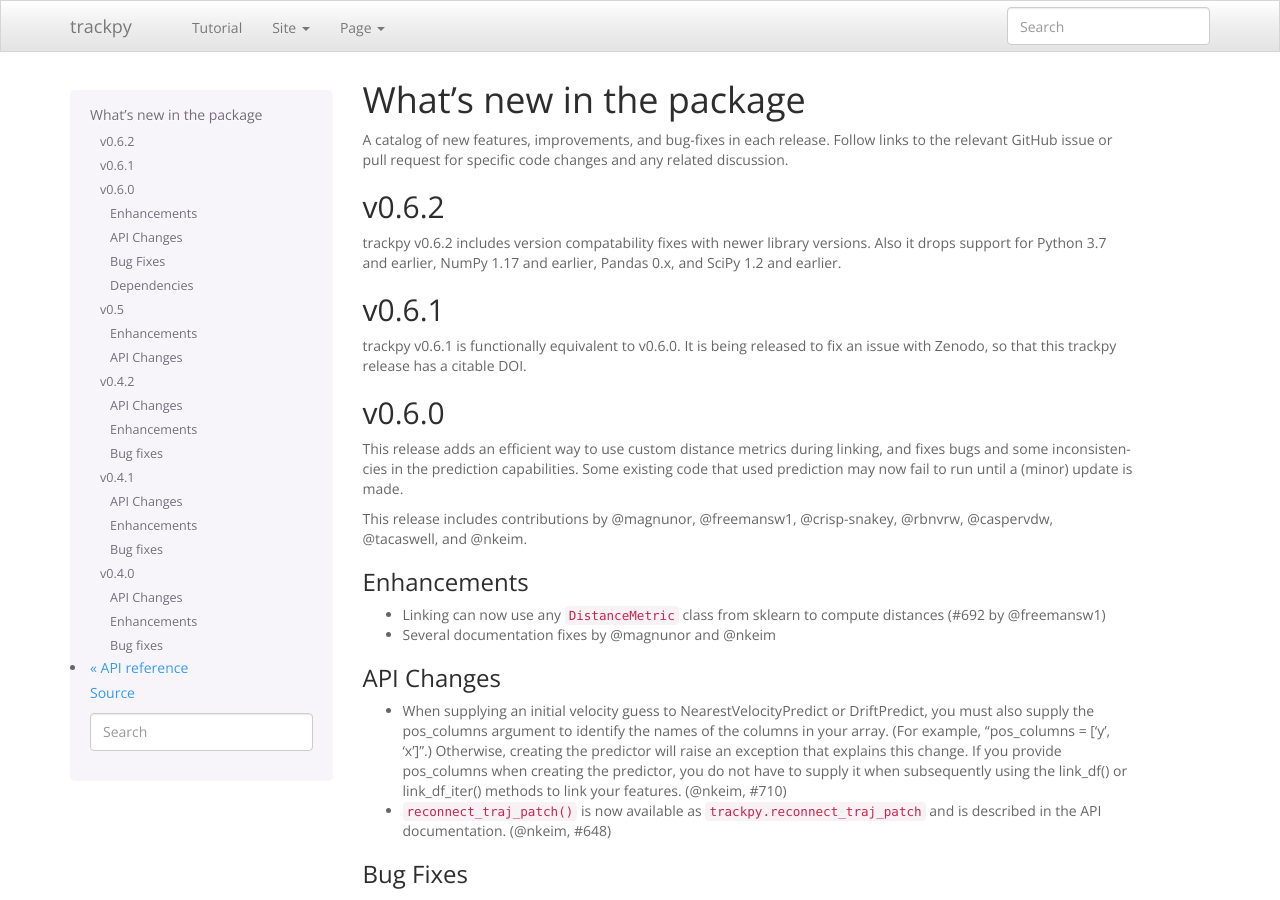
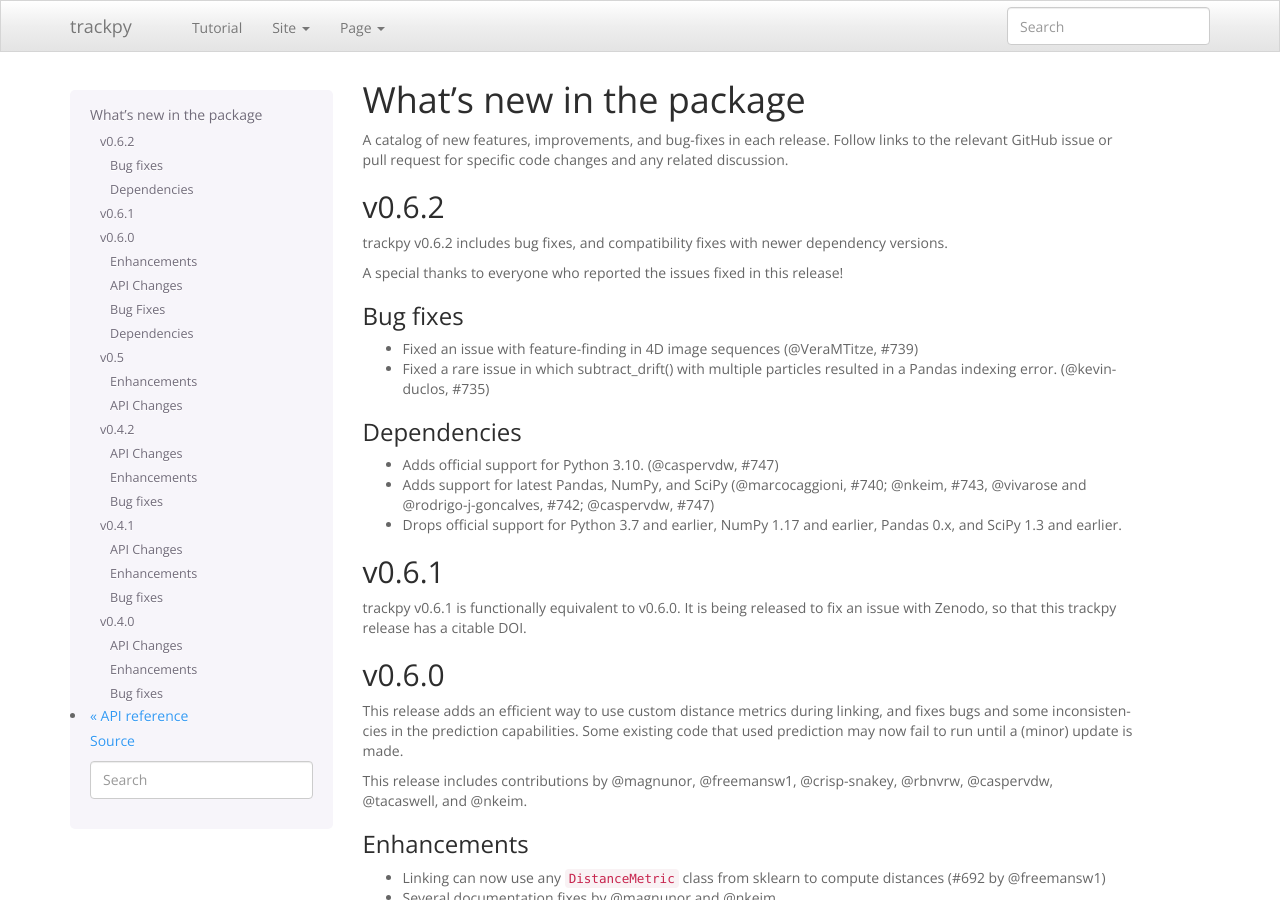
Before and after one commit to soft-matter/trackpy, a Sphinx documentation site: the page built from doc/whatsnew.rst, in a window 1280 px wide and 900 px high. Built offline with Sphinx 7.4.7, drawn with Linux system fonts in a browser that asks for light colours; pages that are not in the unit, such as notebooks, are missing from menus; the version number could not be read and is left out.

Commit message:
RLS: Release notes for 0.6.2

```diff
--- a/doc/releases/v0.6.txt
+++ b/doc/releases/v0.6.txt
@@ -1,9 +1,24 @@
 v0.6.2
 ------
 
-trackpy v0.6.2 includes version compatability fixes with newer library versions.
-Also it drops support for Python 3.7 and earlier, NumPy 1.17 and earlier, Pandas 0.x,
-and SciPy 1.2 and earlier.
+trackpy v0.6.2 includes bug fixes, and compatibility fixes with newer
+dependency versions.
+
+A special thanks to everyone who reported the issues fixed in this release!
+
+Bug fixes
+~~~~~~~~~
+- Fixed an issue with feature-finding in 4D image sequences (@VeraMTitze, #739)
+- Fixed a rare issue in which subtract_drift() with multiple particles
+  resulted in a Pandas indexing error. (@kevin-duclos, #735)
+
+Dependencies
+~~~~~~~~~~~~
+- Adds official support for Python 3.10. (@caspervdw, #747)
+- Adds support for latest Pandas, NumPy, and SciPy (@marcocaggioni, #740;
+  @nkeim, #743, @vivarose and @rodrigo-j-goncalves, #742; @caspervdw, #747)
+- Drops official support for Python 3.7 and earlier, NumPy 1.17 and earlier,
+  Pandas 0.x, and SciPy 1.3 and earlier.
 
 
 v0.6.1
```
